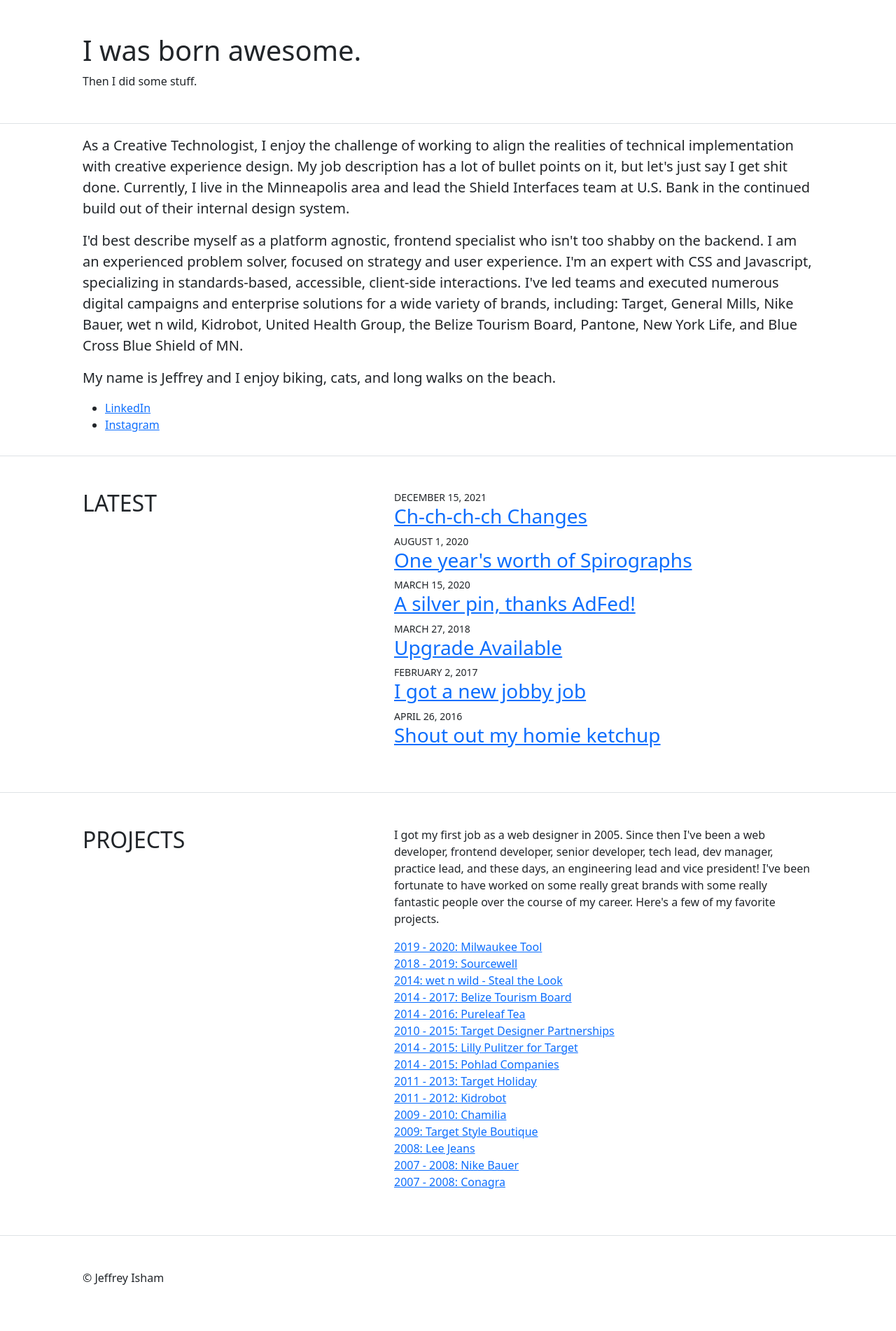
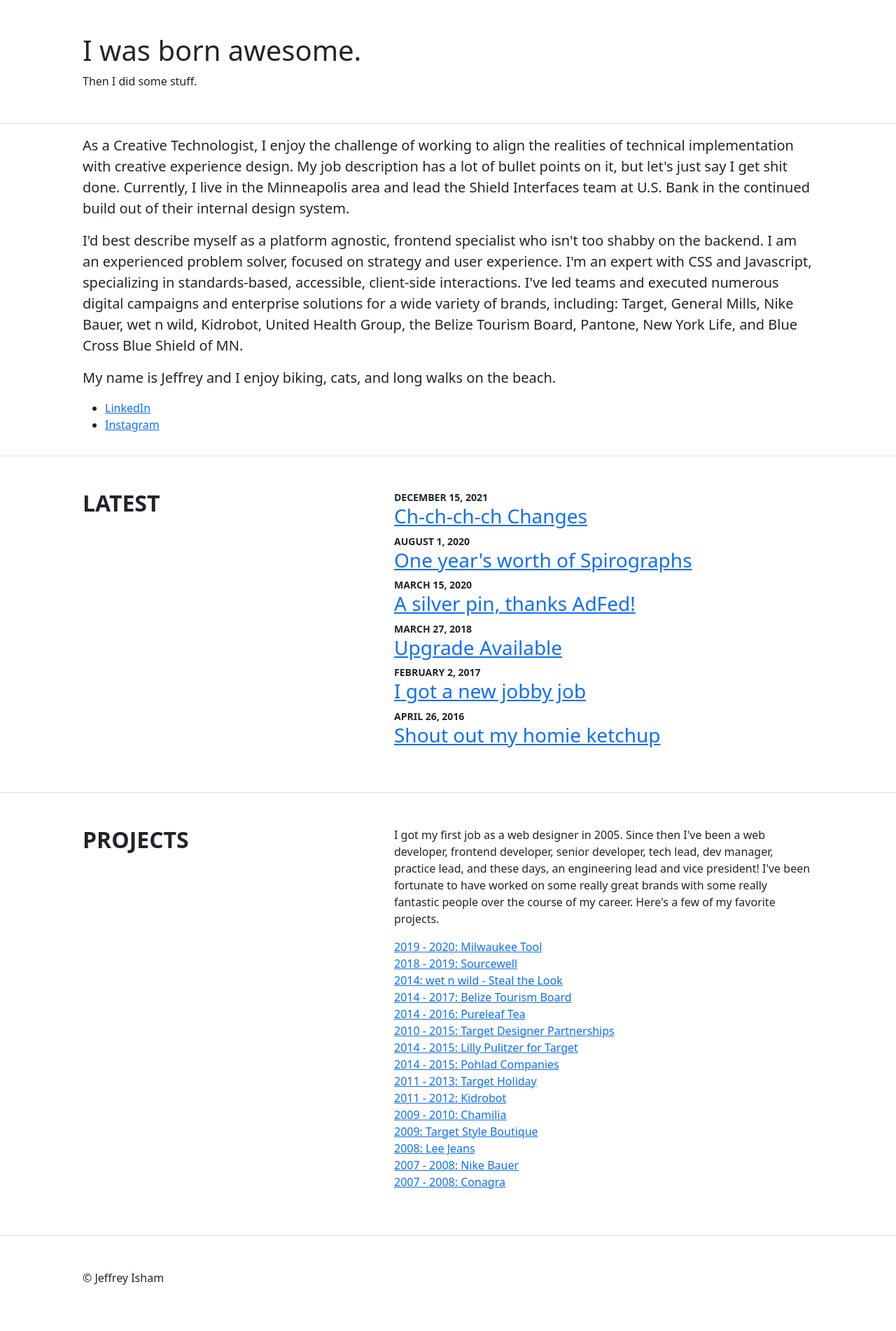
Before and after one commit to jeffreyisham/jeffreyisham.github.io, a Jekyll site: the page built from index.html, in a window 1280 px wide. Shown: the whole page at 70% size. Built offline with Jekyll 4.4.1, drawn with Linux system fonts in a browser that asks for light colours.

Commit message:
Update home.html

```diff
--- a/_layouts/home.html
+++ b/_layouts/home.html
@@ -23,13 +23,13 @@
 
         <div class="row">
           <div class="col-lg-5">
-            <h2 class="text-uppercase">Latest</h2>
+            <h2 class="text-uppercase fw-bold">Latest</h2>
           </div>
           <div class="col-lg-7">
             <ul class="posts list-unstyled">
               {% for post in site.posts %}
                 <li>
-                  <div class="small text-uppercase">{{ post.date | date: "%B" }} {{ post.date | date: "%d" | plus:'0' }}, {{ post.date | date: "%Y" }}</div>
+                  <div class="small text-uppercase fw-bold">{{ post.date | date: "%B" }} {{ post.date | date: "%d" | plus:'0' }}, {{ post.date | date: "%Y" }}</div>
                   <h3><a href="{{ post.url }}" title="{{ post.title }}">{{ post.title }}</a></h3>
                 </li>
               {% endfor %}
@@ -45,7 +45,7 @@
 
         <div class="row">
           <div class="col-lg-5">
-            <h2 class="text-uppercase">Projects</h2>
+            <h2 class="text-uppercase fw-bold">Projects</h2>
           </div>
           <div class="col-lg-7">
             <p>I got my first job as a web designer in 2005. Since then I've been a web developer, frontend developer, senior developer, tech lead, dev manager, practice lead, and these days, an engineering lead and vice president! I've been fortunate to have worked on some really great brands with some really fantastic people over the course of my career. Here's a few of my favorite projects.</p>
```
